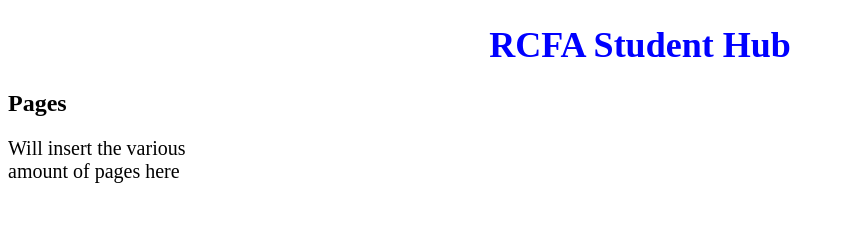
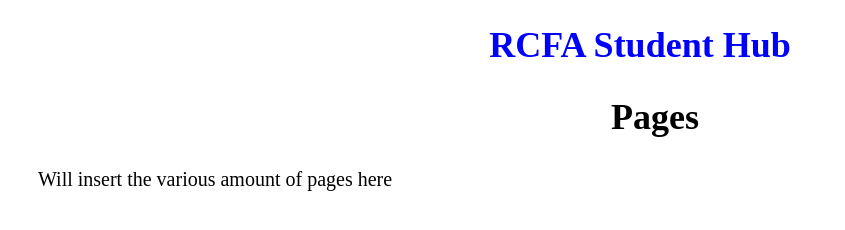
Before and after one commit to rcfaGitHub/RCFAStudentHub, a plain HTML site: page index.html in a window 1280 px wide. Shown: the whole page, without its empty margins (0-845 px from the left). Drawn offline with Linux system fonts and the light colour scheme.

Commit message:
made minor changes

```diff
--- a/index.html
+++ b/index.html
@@ -7,13 +7,20 @@
 p {
   color: black;
   font-size: 20px;
-  width: 200px;
+  margin-left: 30px;
 }
 
 h1 {
   color: blue;
   font-size: 36px;
   text-align: center;
+}
+
+h2 {
+  color: black;
+  font-size: 36px;
+  text-align: center;
+  margin-left: 30px
 }
 </style>
 </head>
```
